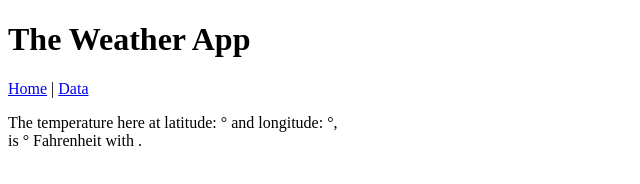
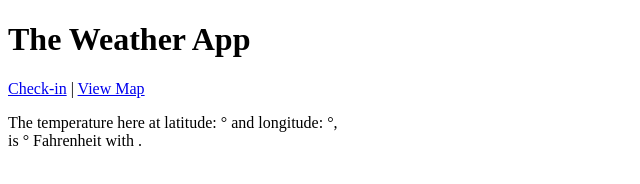
Before and after one commit to ryanam26/test-weather-app, a website: page public/index.html in a window 1280 px wide. Shown: the full height of the page, 0-640 px from the left. Drawn offline with Linux system fonts and the light colour scheme.

Commit message:
change title and links

```diff
--- a/public/index.html
+++ b/public/index.html
@@ -7,11 +7,11 @@
     <link rel="stylesheet" type="text/css" href="style.css">
 
 
-    <title>Document</title>
+    <title>The Weather App</title>
   </head>
   <body>
     <h1>The Weather App</h1>
-    <div><a href="/">Home</a> | <a href="/logs">Data</a></div>
+    <div><a href="/">Check-in</a> | <a href="/logs">View Map</a></div>
 
     <p>
         The temperature here at latitude: <span id="latitude"></span>&deg; and longitude: <span id="longitude"></span>&deg;,<br>
```
Also changed, not shown: 1 other file.
